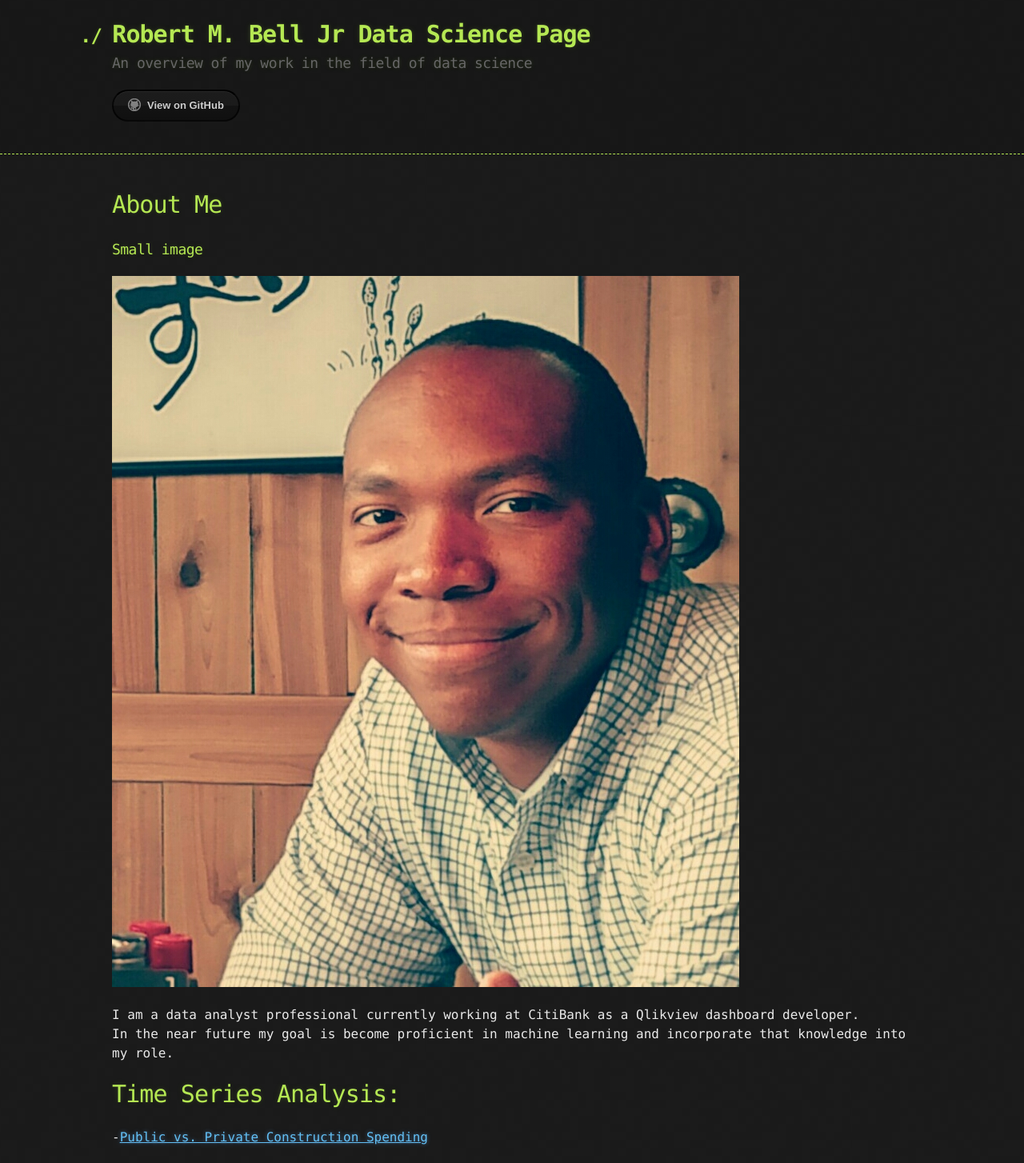
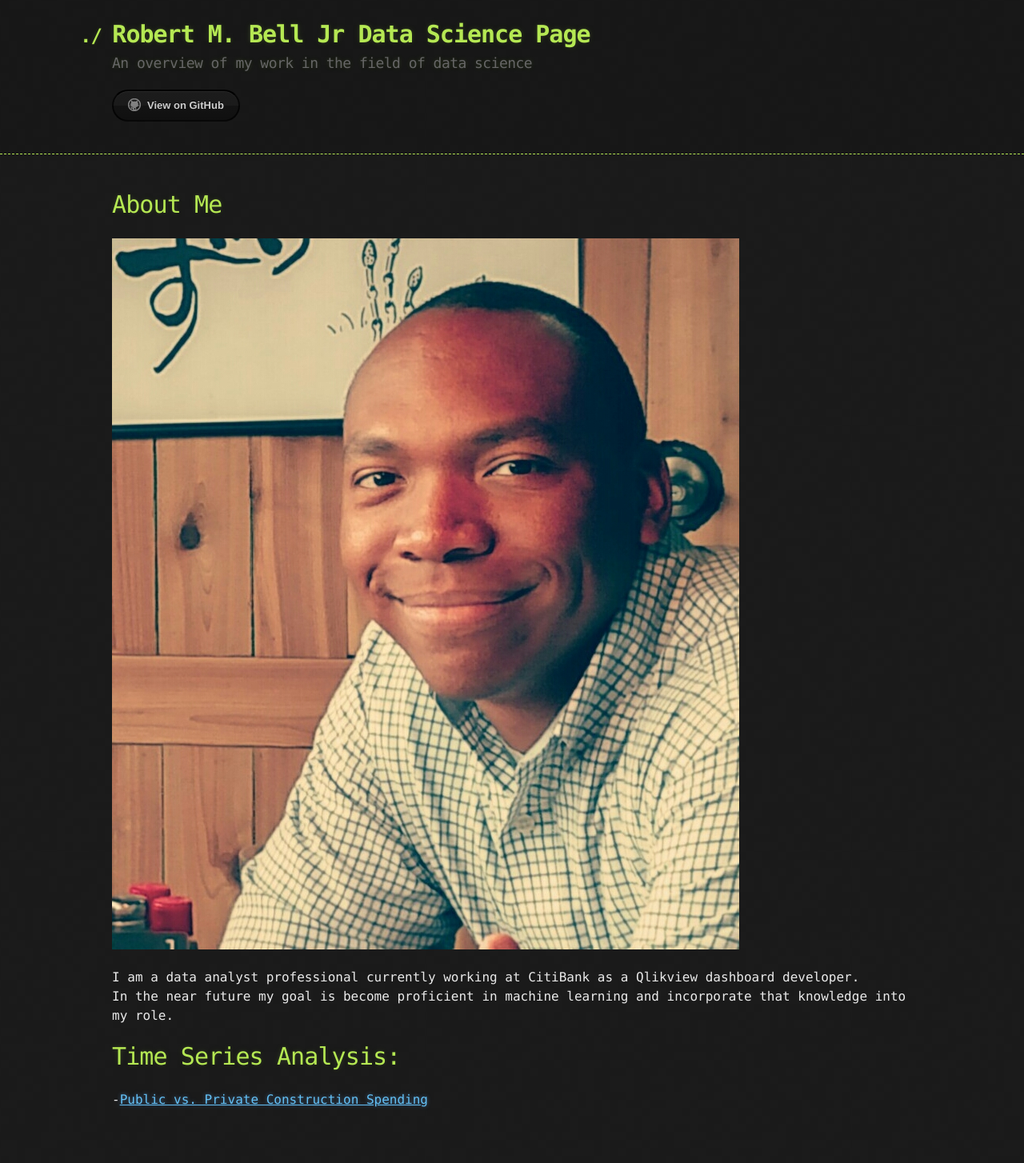
Before and after one commit to robertbell33wp/robertbell33wp.github.io, a Jekyll site: the page built from index.md, in a window 1280 px wide. Shown: the whole page at 80% size. Built offline with Jekyll 4.4.1, drawn with Linux system fonts in a browser that asks for light colours; our own code applies the rules of GitHub Pages for plain Markdown files; after the commit the page ends 1407 px from its top, so only the background shows below that.

Commit message:
Update index.md

```diff
--- a/index.md
+++ b/index.md
@@ -4,7 +4,6 @@ description: An overview of my work in the field of data science
 ---
 
 # About Me
-### Small image
 ![My Picture](/pics/Robert Bell Photo.jpg)
 
 I am a data analyst professional currently working
```
